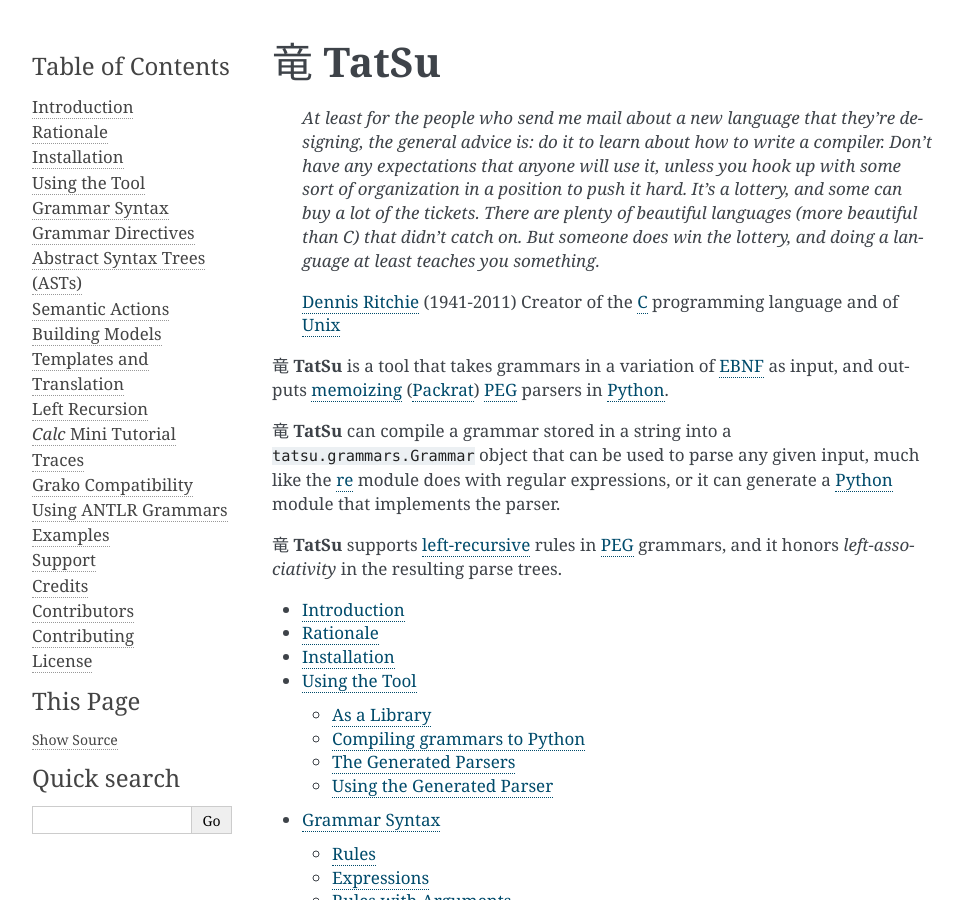
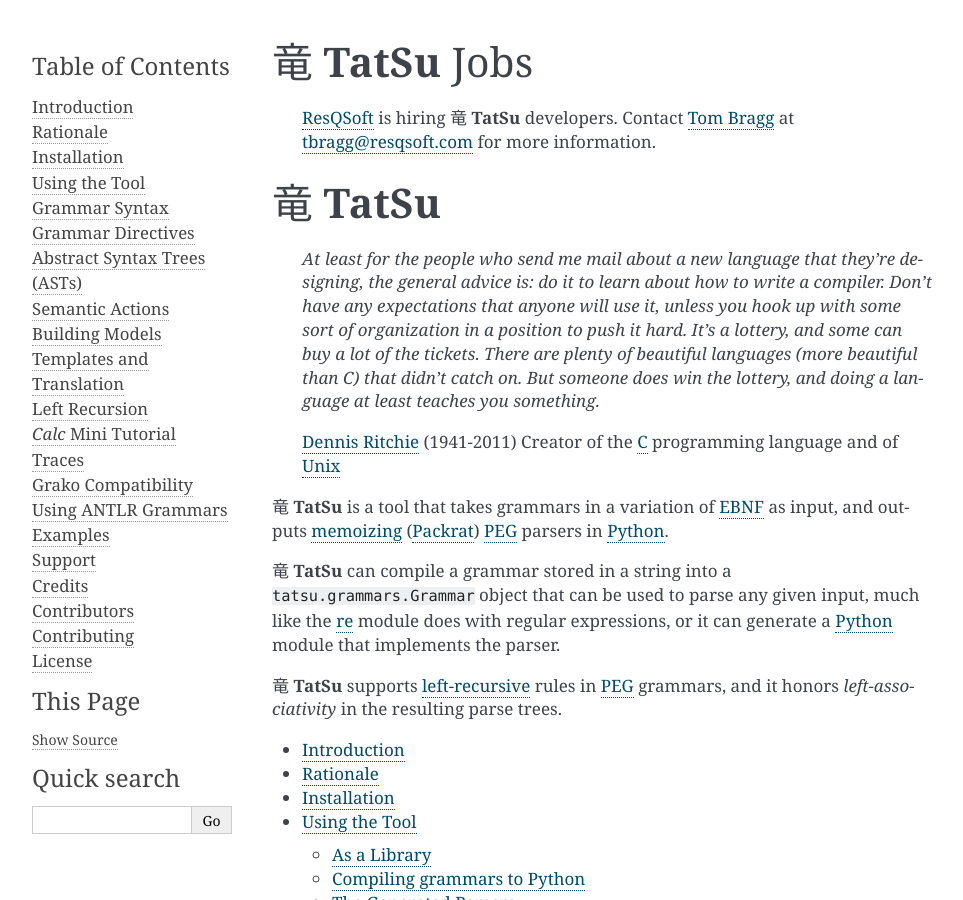
Before and after one commit to neogeny/TatSu, a Sphinx documentation site: the page built from docs/index.rst, in a window 1280 px wide and 900 px high. Shown: the whole window, without its empty margins (148-1111 px from the left). Built offline with Sphinx 7.4.7, drawn with Linux system fonts in a browser that asks for light colours; the version number could not be read and is left out.

Commit message:
add ResQSoft hiring

```diff
--- a/docs/index.rst
+++ b/docs/index.rst
@@ -4,6 +4,17 @@
    contain the root `toctree` directive.
 
 .. include:: links.rst
+
+
+|TatSu| Jobs
+============
+
+    ResQSoft_ is hiring |TatSu| developers. Contact `Tom Bragg`_ at `tbragg@resqsoft.com`_ for more information.
+
+
+.. _ResQSoft: https://www.resqsoft.com
+.. _Tom Bragg: mailto:tbragg@resqsoft.com
+.. _tbragg@resqsoft.com: mailto:tbragg@resqsoft.com
 
 
 |TatSu|
```
Also changed, not shown: README.md (+4 -0 lines), README.rst (+13 -0 lines).
